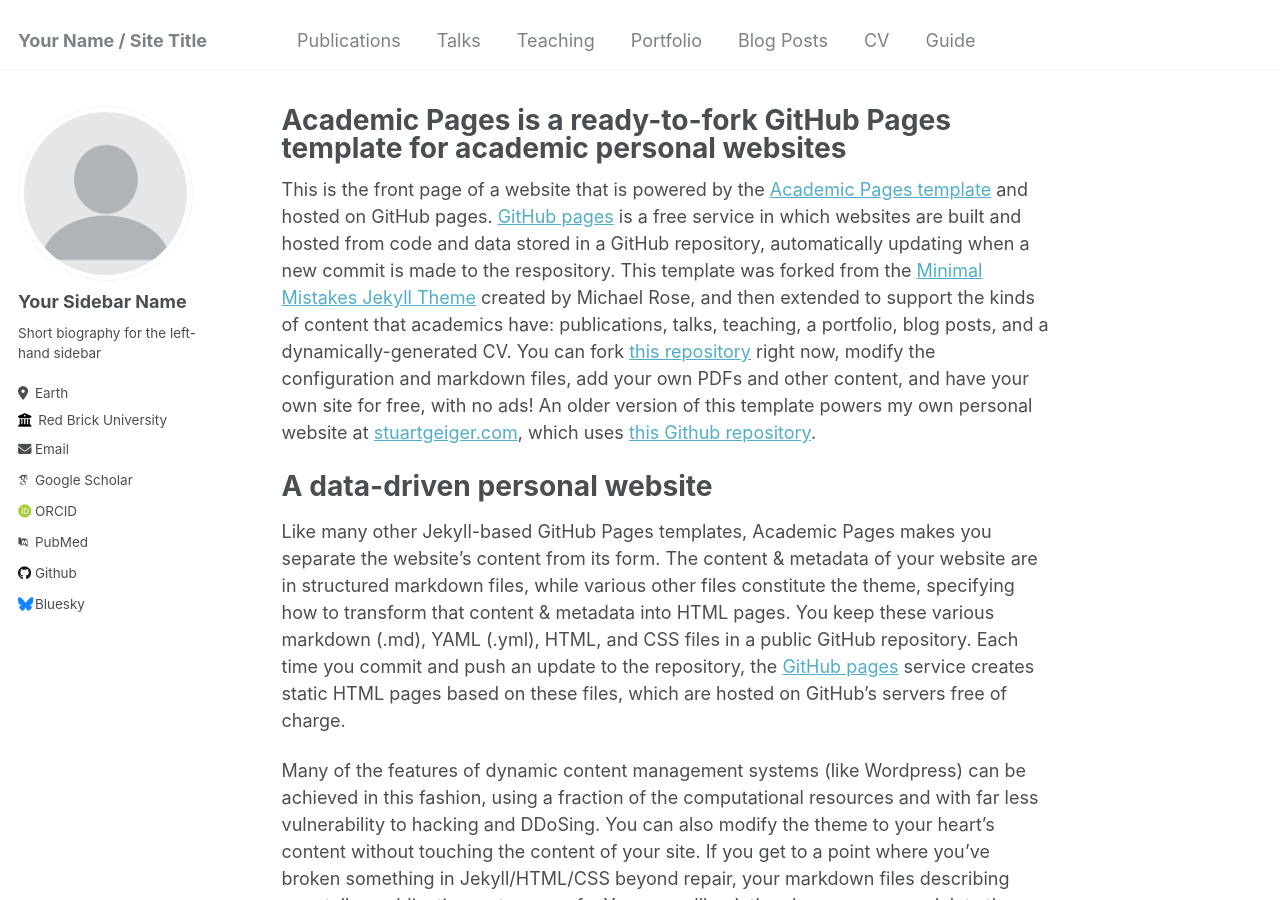
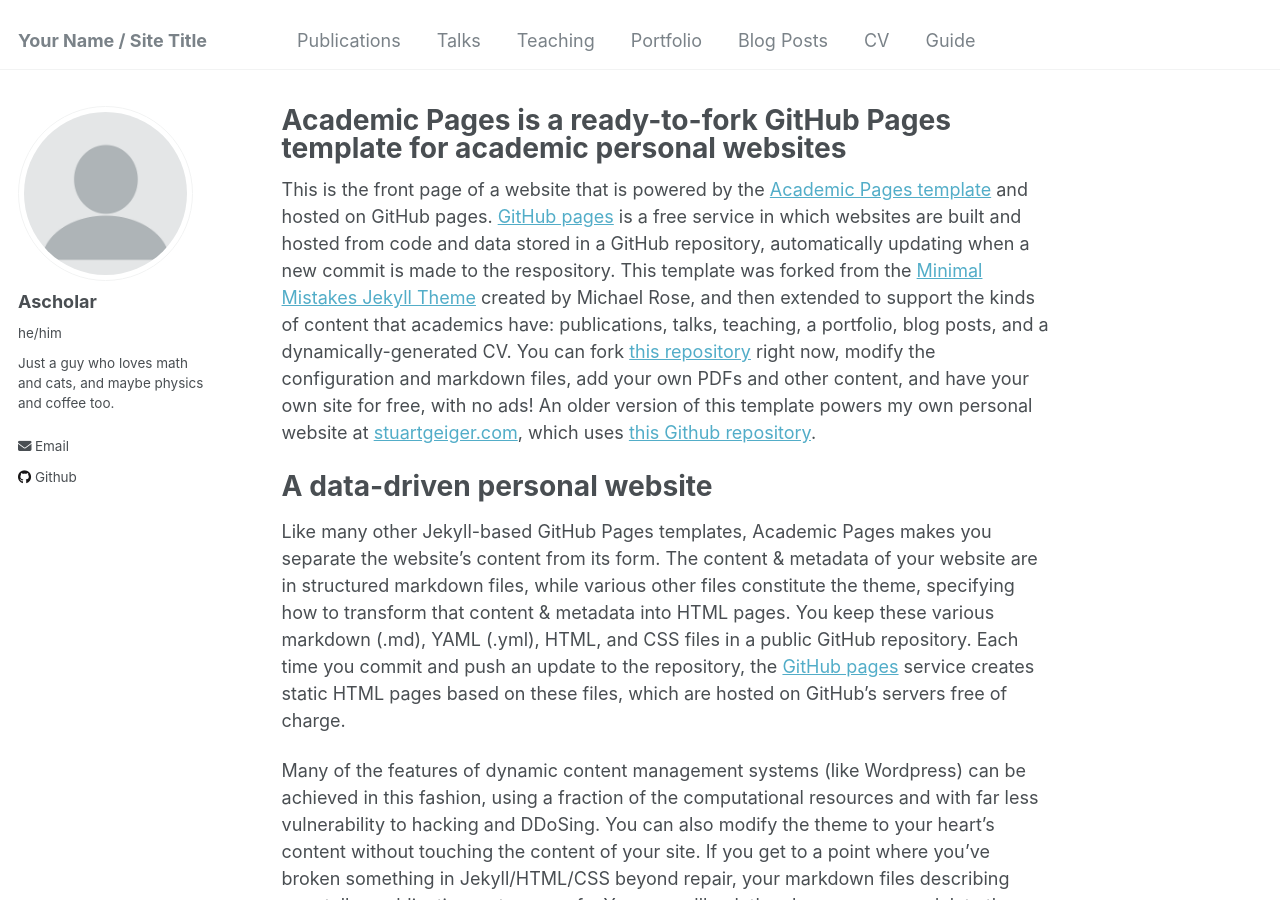
Before and after one commit to Anonscholar/anonscholar.github.io, a Jekyll site: the page built from _pages/about.md, in a window 1280 px wide and 900 px high. Built offline with Jekyll 4.4.1, drawn with Linux system fonts in a browser that asks for light colours; some web fonts are replaced.

Commit message:
sidebar stuff

```diff
--- a/_config.yml
+++ b/_config.yml
@@ -22,33 +22,33 @@ repository               : "academicpages/academicpages.github.io"
 author:
   # Biographic information
   avatar           : "profile.png"
-  name             : "Your Sidebar Name"
-  pronouns         : # example: "she/her"
-  bio              : "Short biography for the left-hand sidebar"
-  location         : "Earth"
-  employer         : "Red Brick University"
+  name             : "Ascholar"
+  pronouns         : "he/him"
+  bio              : "Just a guy who loves math and cats, and maybe physics and coffee too."
+  location         : #"Earth"
+  employer         : #"Red Brick University"
   uri              : # URL
-  email            : "none@example.org"
+  email            : "adyanshmishra@proton.me"
 
   # Academic websites
   arxiv            : # URL - Update with the correct link to your profile
-  googlescholar    : "https://scholar.google.com/citations?user=PS_CX0AAAAAJ"
+  googlescholar    : #"https://scholar.google.com/citations?user=PS_CX0AAAAAJ"
   impactstory      : # URL
-  orcid            : "http://orcid.org/yourorcidurl"
+  orcid            : #"http://orcid.org/yourorcidurl"
   semantic         : # URL
-  pubmed           : "https://www.ncbi.nlm.nih.gov/pubmed/?term=john+snow"
+  pubmed           : #"https://www.ncbi.nlm.nih.gov/pubmed/?term=john+snow"
   researchgate     : # URL
 
   # Repositories and software development
   bitbucket        : # Username - Update with your username on the site
   codepen          : # Username
   dribbble         : # Username
-  github           : "academicpages"
+  github           : "Anonscholar"
   kaggle           : # Username
   stackoverflow    : # User number or user number and name (i.e., use "1" or "1/jeff-atwood")
 
   # Social media
-  bluesky          : "bsky.app" # Replace this with you Bluesky username
+  bluesky          : #"bsky.app" # Replace this with you Bluesky username
   facebook         : # Username
   flickr           : # Username
   foursquare       : # Username
```
